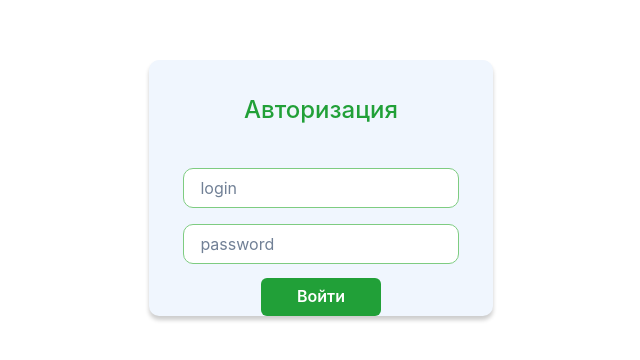
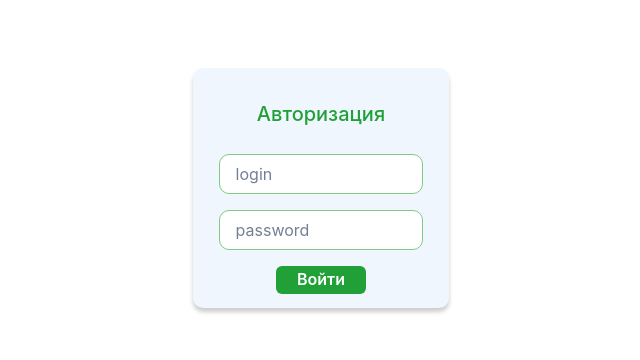
Before and after one commit to DanielUsov/sber-map, a React (Vite) app: page /admin in a window 1280 px wide. Shown: the part 212-572 px from the top of the page, without its empty margins (319-959 px from the left). Built offline with nearby package versions, Linux system fonts and the light colour scheme.

Commit message:
feat: rubber layout for main and login pages

```diff
--- a/src/pages/login/index.tsx
+++ b/src/pages/login/index.tsx
@@ -1,4 +1,4 @@
-import { Button, FormLabel, Input, Stack } from '@chakra-ui/react';
+import { Button, FormLabel, Input, Stack, useMediaQuery } from '@chakra-ui/react';
 import { useEffect, useState } from 'react';
 import { useLocation, useNavigate } from 'react-router-dom';
 import { useLoginMutation } from '../../__data__/services/api/auth';
@@ -8,6 +8,7 @@ import { LoginForm, LoginWrapper } from '../../styles/login';
 export const Login = () => {
   const location = useLocation();
   const navigate = useNavigate();
+  const [isSmallerThan1280] = useMediaQuery('(max-width: 1280px)');
   const [singIn, { isSuccess, isLoading }] = useLoginMutation();
   const [fields, setFields] = useState({
     login: '',
@@ -39,27 +40,18 @@ export const Login = () => {
       {isLoading ? (
         <Loader />
       ) : (
-        <LoginForm
-          width={'43vh'}
-          height={'32vh'}
-          sx={{
-            boxShadow: '0px 4px 4px 0px rgba(0, 0, 0, 0.20)',
-            display: 'flex',
-            alignItems: 'center',
-            flexDirection: 'column',
-          }}
-        >
+        <LoginForm>
           <FormLabel
             sx={{
-              fontSize: 24,
+              fontSize: isSmallerThan1280 ? 20 : 24,
               margin: 0,
-              marginTop: '4vh',
+              marginTop: '12%',
               color: '#21A038',
             }}
           >
             Авторизация
           </FormLabel>
-          <Stack spacing={4} width={'80%'} sx={{ marginTop: '5vh' }}>
+          <Stack spacing={4} width={'80%'} sx={{ marginTop: '10%' }}>
             <Input
               id="login"
               type="text"
@@ -91,7 +83,9 @@ export const Login = () => {
               borderColor: '#21A038',
             }}
             sx={{
-              marginTop: '4%',
+              height: '12%',
+              marginTop: '6%',
+              marginBottom: '2%',
               backgroundColor: '#21A038',
               color: '#FFFFFF',
               borderColor: '#21A038',
--- a/src/styles/login/index.ts
+++ b/src/styles/login/index.ts
@@ -1,4 +1,4 @@
-import { FormControl } from '@chakra-ui/react';
+import { FormControl, chakra } from '@chakra-ui/react';
 import styled from 'styled-components';
 
 export const LoginWrapper = styled.div`
@@ -9,9 +9,15 @@ export const LoginWrapper = styled.div`
   width: 100%;
 `;
 
-export const LoginForm = styled(FormControl)`
-  width: 100px;
-  height: 42vh;
-  background-color: #f0f6fe;
-  border-radius: 10px;
-`;
+export const LoginForm = chakra(FormControl, {
+  baseStyle: {
+    width: '20%',
+    height: '30%',
+    backgroundColor: '#f0f6fe',
+    borderRadius: '10px',
+    boxShadow: '0px 4px 4px 0px rgba(0, 0, 0, 0.20)',
+    display: 'flex',
+    alignItems: 'center',
+    flexDirection: 'column',
+  },
+});
```
